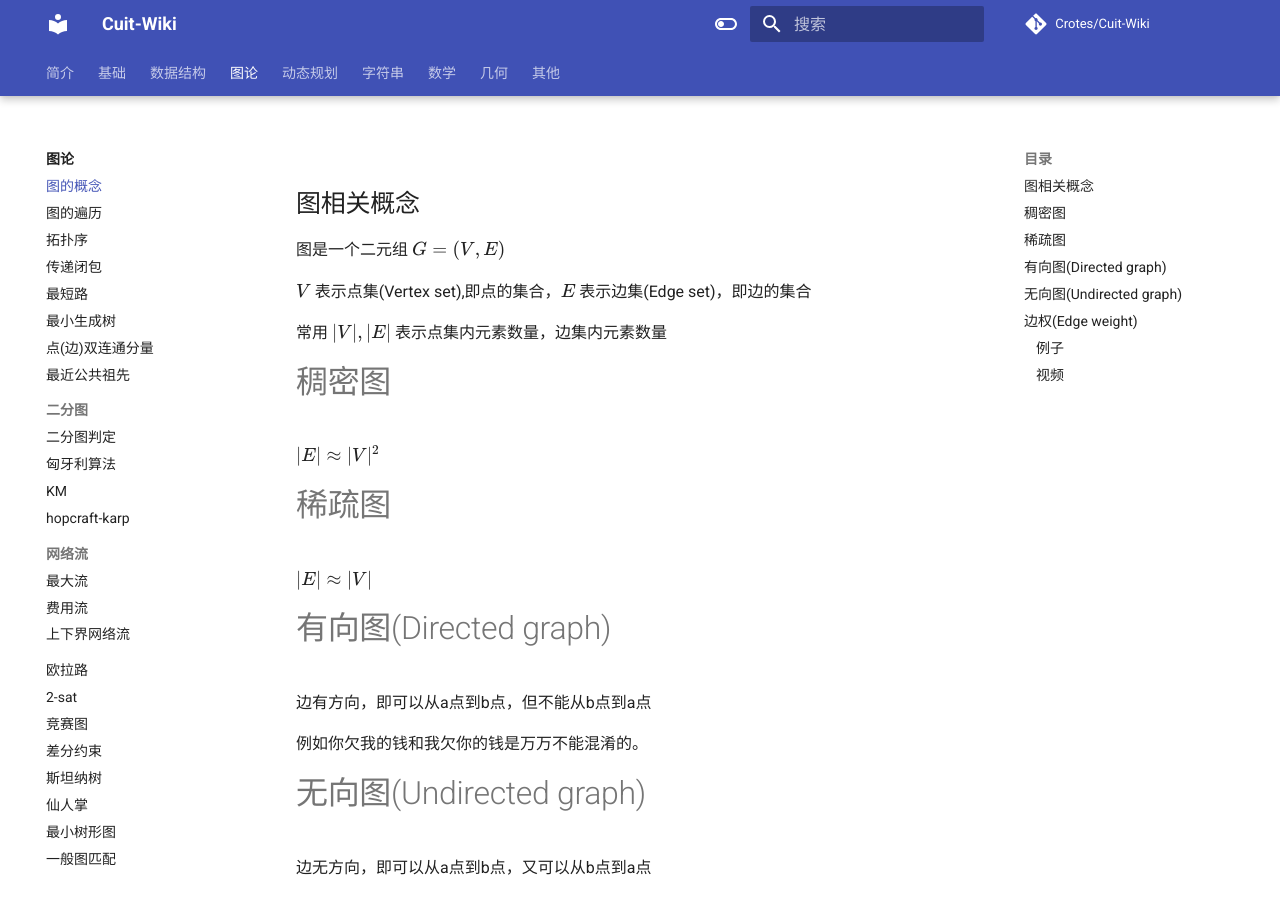
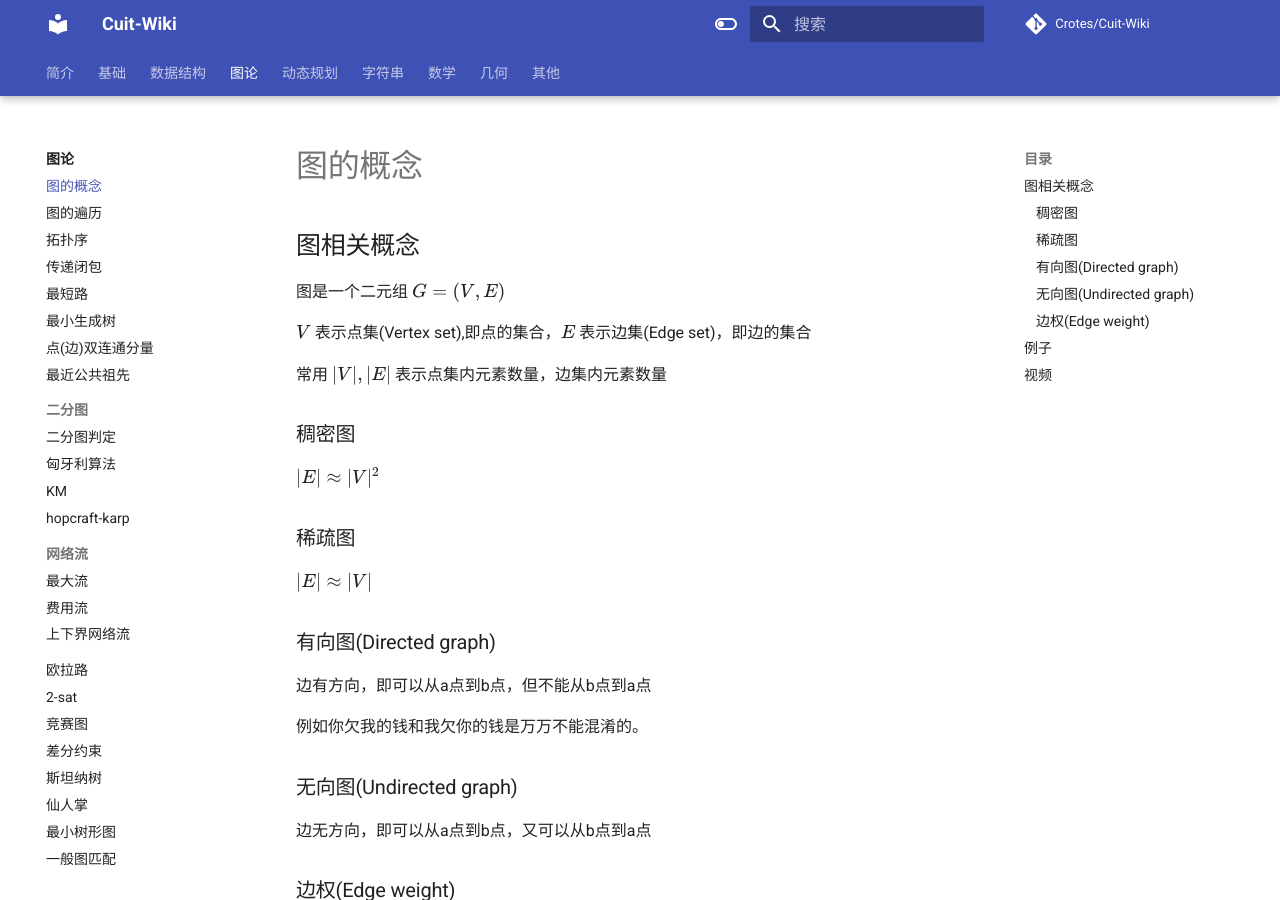
Before and after one commit to Crotes/Cuit-Wiki, an MkDocs documentation site: the page built from docs/Graph/图的概念.md, in a window 1280 px wide and 900 px high. Built offline with MkDocs 1.6.1 and Material for MkDocs 9.7.7, drawn with Linux system fonts in a browser that asks for light colours; formulas are drawn with MathJax 3; comment, search, counter and statistics services are not loaded.

Commit message:
Update 图的概念.md

```diff
--- a/docs/Graph/图的概念.md
+++ b/docs/Graph/图的概念.md
@@ -5,21 +5,21 @@
 
 常用 $|V|,|E|$ 表示点集内元素数量，边集内元素数量
 
-# 稠密图
+### 稠密图
 $|E|\approx|V|^2$
 
-# 稀疏图
+### 稀疏图
 $|E|\approx |V|$
 
-# 有向图(Directed graph)
+### 有向图(Directed graph)
 边有方向，即可以从a点到b点，但不能从b点到a点
 
 例如你欠我的钱和我欠你的钱是万万不能混淆的。
 
-# 无向图(Undirected graph)
+### 无向图(Undirected graph)
 边无方向，即可以从a点到b点，又可以从b点到a点
 
-# 边权(Edge weight)
+### 边权(Edge weight)
 边被赋予的一个数，表示通过该边，会变化多少
 
 ## 例子
@@ -31,5 +31,5 @@
 ## 视频
 
 <div style = "position: relative; width: 100%; height: 0; padding-bottom: 56.25%;">
-    <iframe style = "position: absolute; top: 0; left: 0; width: 100%;height: 100%;" frameborder="0" allowFullScreen="true" src="https://wiki-58c2.obs.myhuaweicloud.com:443/%E5%9B%BE%E7%9A%84%E6%A6%82%E5%BF%B5%EF%BC%8C%E9%82%BB%E6%8E%A5%E7%9F%A9%E9%98%B5%E5%92%8Cvector%E5%BB%BA%E5%9B%BE.mp4?AccessKeyId=ELA8MJ5R84QLXCTFQQ1R&Expires=1655738392&Signature=eRCigY8abByt4rtkpQ9KquCCtVc%3D"></iframe>
+    <iframe style = "position: absolute; top: 0; left: 0; width: 100%;height: 100%;" frameborder="0" allowFullScreen="true" src="https://wiki-58c2.obs.myhuaweicloud.com:443/%E5%9B%BE%E7%9A%84%E6%A6%82%E5%BF%B5%EF%BC%8C%E9%82%BB%E6%8E%A5%E7%9F%A9%E9%98%B5%E5%92%8Cvector%E5%BB%BA%E5%9B%BE.mp4?AccessKeyId=ELA8MJ5R84QLXCTFQQ1R&Expires=1689426204&Signature=U7WsJOlbBjv7BYC9goti72hR028%3D"></iframe>
 </div>
```
